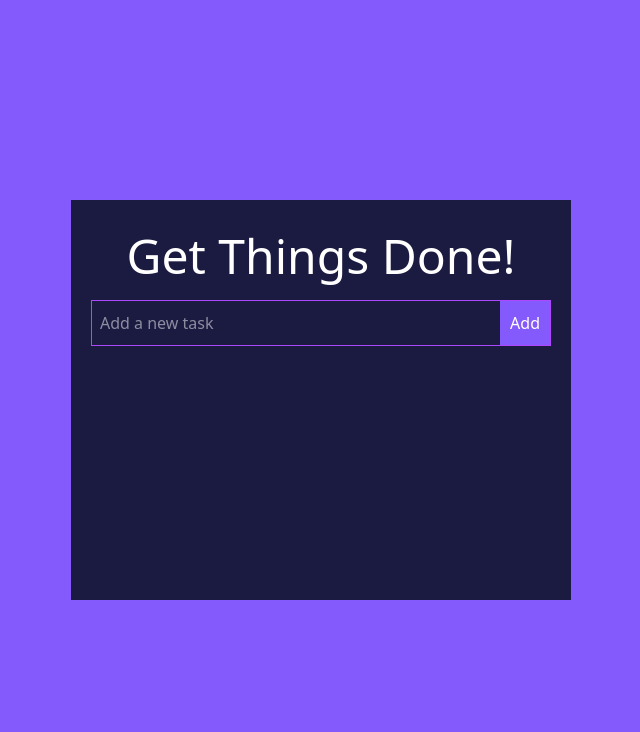
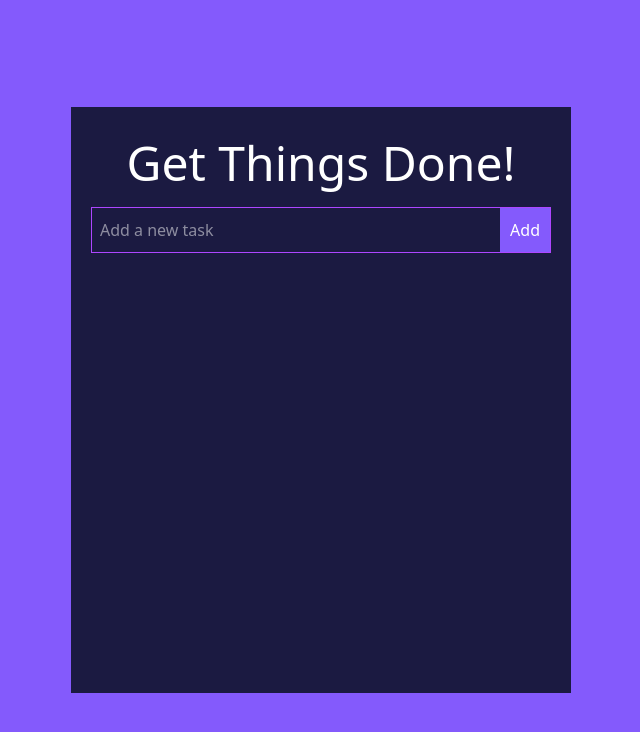
Before and after one commit to Dhruvi2416/React-to-do, a React (Vite) app: page / in a window 1280 px wide. Shown: the top 732 px of the page, without its empty margins (319-959 px from the left). Built offline with nearby package versions, Linux system fonts and the light colour scheme.

Commit message:
scroll for todo list

```diff
--- a/src/components/TodoWrapper.jsx
+++ b/src/components/TodoWrapper.jsx
@@ -66,6 +66,7 @@ const TodoWrapper = () => {
         Get Things Done!
       </h1>
       <TodoForm addTodo={addTodos} />
+      <div className="todolist">
         {todos.map((todo, index) => {
           return todo.isEditing ? (
             <EditTodoForm task={todo} key={index} editTodo={handleEditTodo} />
@@ -81,6 +82,7 @@ const TodoWrapper = () => {
           );
         })}
       </div>
+    </div>
   );
 };
 
--- a/src/index.css
+++ b/src/index.css
@@ -23,16 +23,6 @@
   top: 50%;
   left: 50%;
   transform: translate(-50%, -50%);
-
-  /* Height constraints */
-  height: 400px; /* Adjust as needed */
-  max-height: 70vh; /* Prevents it from getting too big */
-
-  /* Enable scrolling inside */
-  overflow-y: auto;
-  /* Hide scrollbar for different browsers */
-  scrollbar-width: none; /* Firefox */
-  -ms-overflow-style: none; /* Internet Explorer/Edge */
 }
 
 .todo-input {
@@ -50,6 +40,17 @@
   /* color: gray; */
 }
 
+.todolist {
+  /* Height constraints */
+  height: 400px; /* Adjust as needed */
+  max-height: 70vh; /* Prevents it from getting too big */
+
+  /* Enable scrolling inside */
+  overflow-y: auto;
+  /* Hide scrollbar for different browsers */
+  scrollbar-width: none; /* Firefox */
+  -ms-overflow-style: none; /* Internet Explorer/Edge */
+}
 .Todo p {
   cursor: pointer; /* Makes text clickable */
   transition: color 0.2s ease-in-out; /* Smooth transition */
```
Lines whose indentation alone changed are shown as unchanged.
